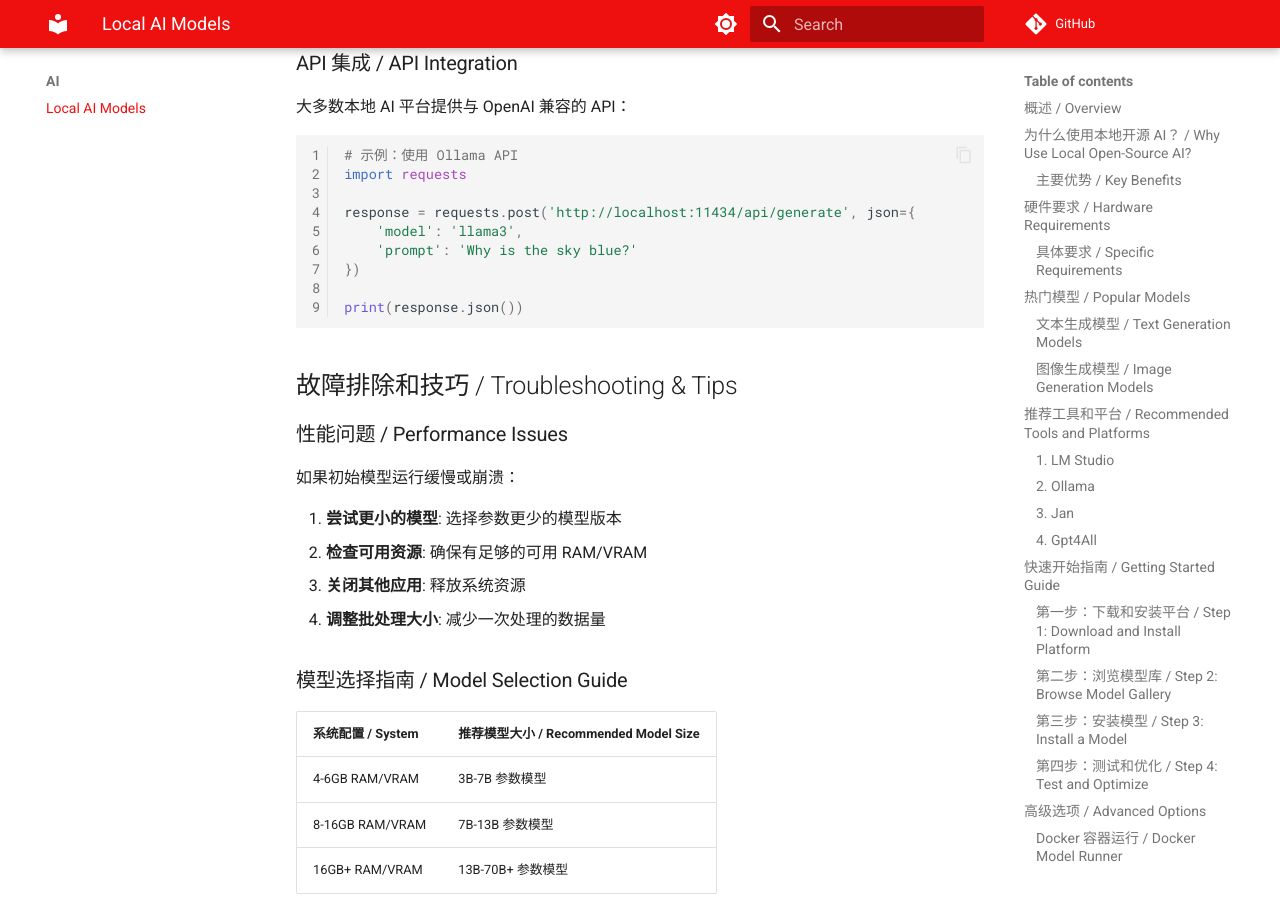
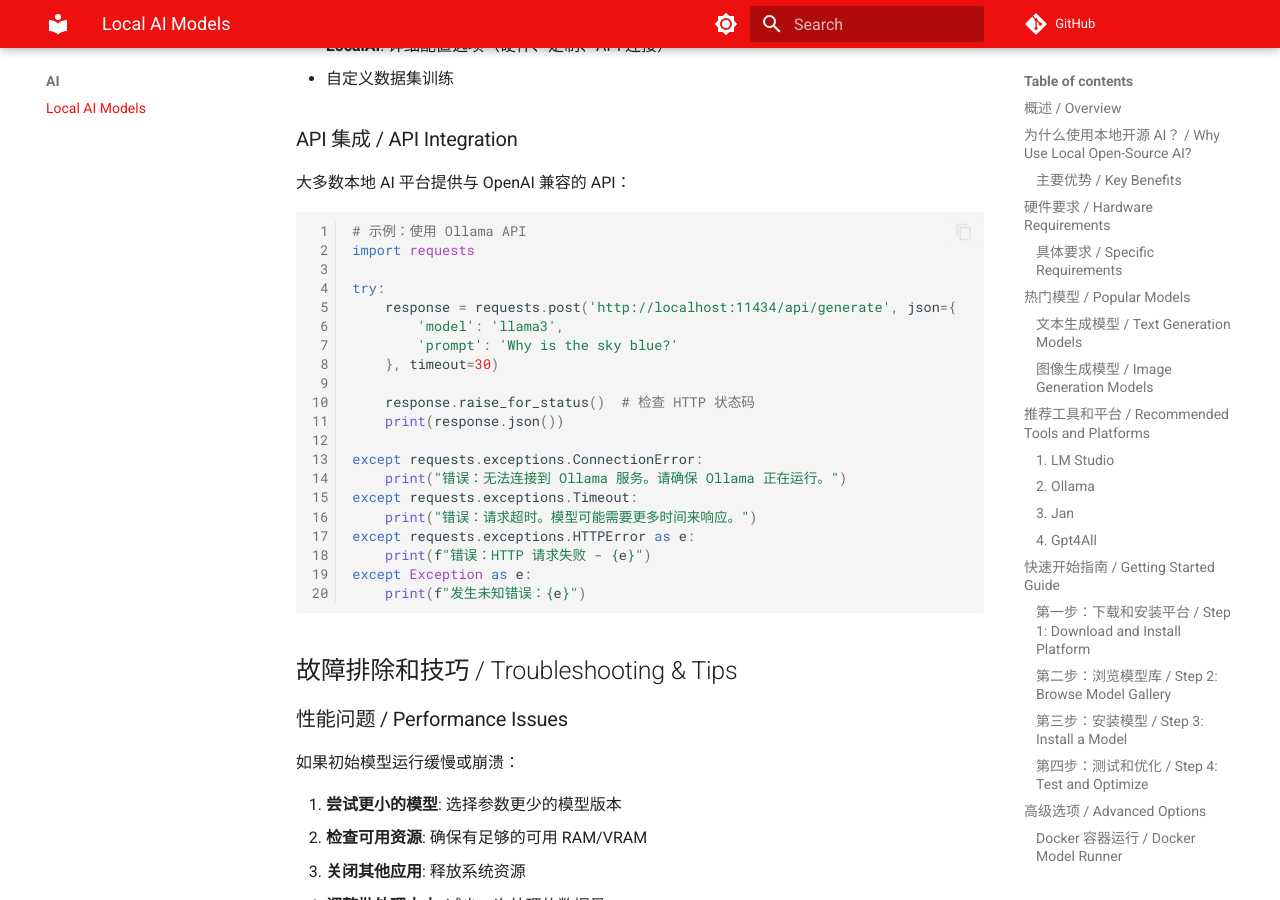
Before and after one commit to icecoobe/notes, an MkDocs documentation site: the page built from docs/AI/local-ai-models.md, in a window 1280 px wide and 900 px high, scrolled down 4323 px. Built offline with MkDocs 1.6.1 and Material for MkDocs 9.7.7, drawn with Linux system fonts in a browser that asks for light colours; comment, search, counter and statistics services are not loaded; some of the changed text lies outside the part shown.

Commit message:
Improve security and error handling in code examples
Co-authored-by: icecoobe <1868736+icecoobe@users.noreply.github.com>

````diff
--- a/docs/AI/local-ai-models.md
+++ b/docs/AI/local-ai-models.md
@@ -87,6 +87,10 @@ Most AI models run well on mid-range laptops or desktops with 8GB of RAM or a de
 
 ```bash
 # 安装 Ollama (macOS/Linux)
+# 注意：为了安全，建议先下载脚本查看内容再执行
+# curl -fsSL https://ollama.com/install.sh -o install.sh
+# cat install.sh  # 检查脚本内容
+# bash install.sh
 curl -fsSL https://ollama.com/install.sh | sh
 
 # 运行模型
@@ -176,12 +180,23 @@ docker run -d -v ollama:/root/.ollama -p 11434:11434 --name ollama ollama/ollama
 # 示例：使用 Ollama API
 import requests
 
-response = requests.post('http://localhost:11434/api/generate', json={
-    'model': 'llama3',
-    'prompt': 'Why is the sky blue?'
-})
+try:
+    response = requests.post('http://localhost:11434/api/generate', json={
+        'model': 'llama3',
+        'prompt': 'Why is the sky blue?'
+    }, timeout=30)
 
-print(response.json())
+    response.raise_for_status()  # 检查 HTTP 状态码
+    print(response.json())
+
+except requests.exceptions.ConnectionError:
+    print("错误：无法连接到 Ollama 服务。请确保 Ollama 正在运行。")
+except requests.exceptions.Timeout:
+    print("错误：请求超时。模型可能需要更多时间来响应。")
+except requests.exceptions.HTTPError as e:
+    print(f"错误：HTTP 请求失败 - {e}")
+except Exception as e:
+    print(f"发生未知错误：{e}")
 ```
 
 ## 故障排除和技巧 / Troubleshooting & Tips
````
